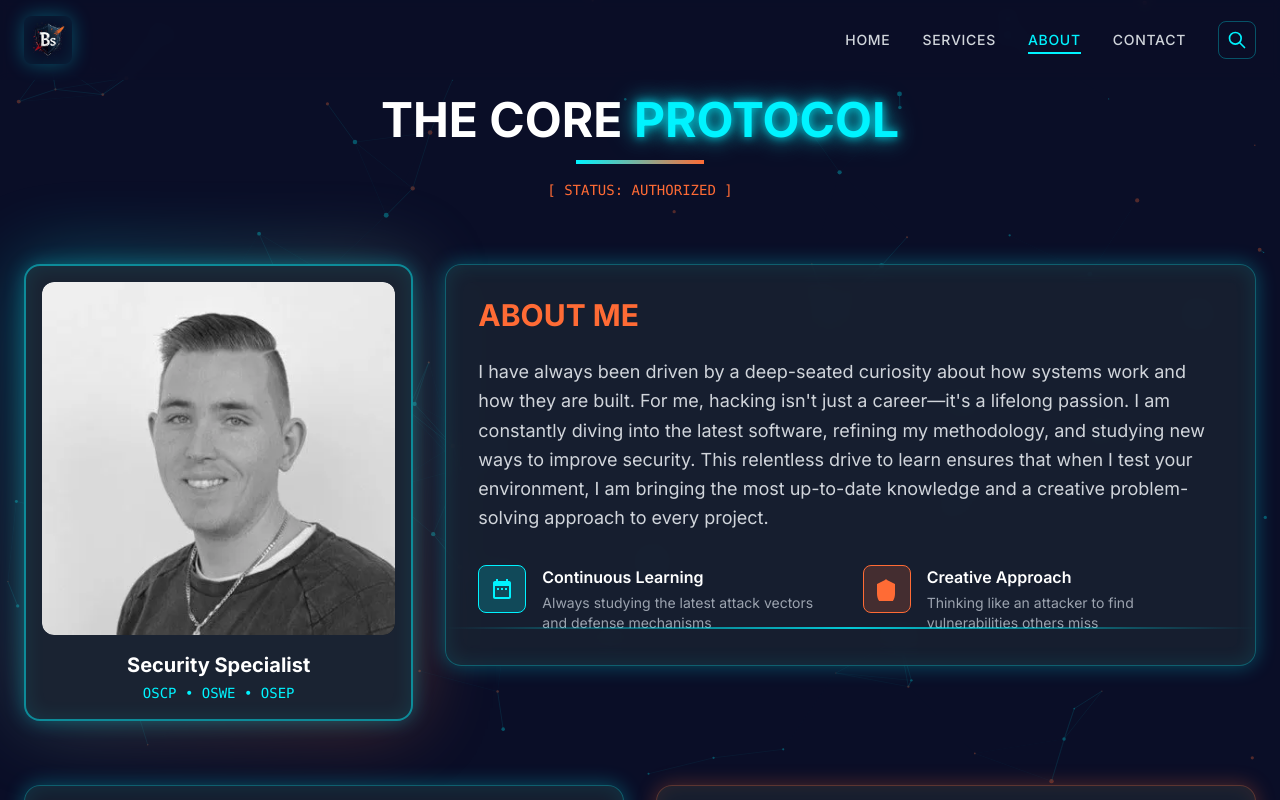
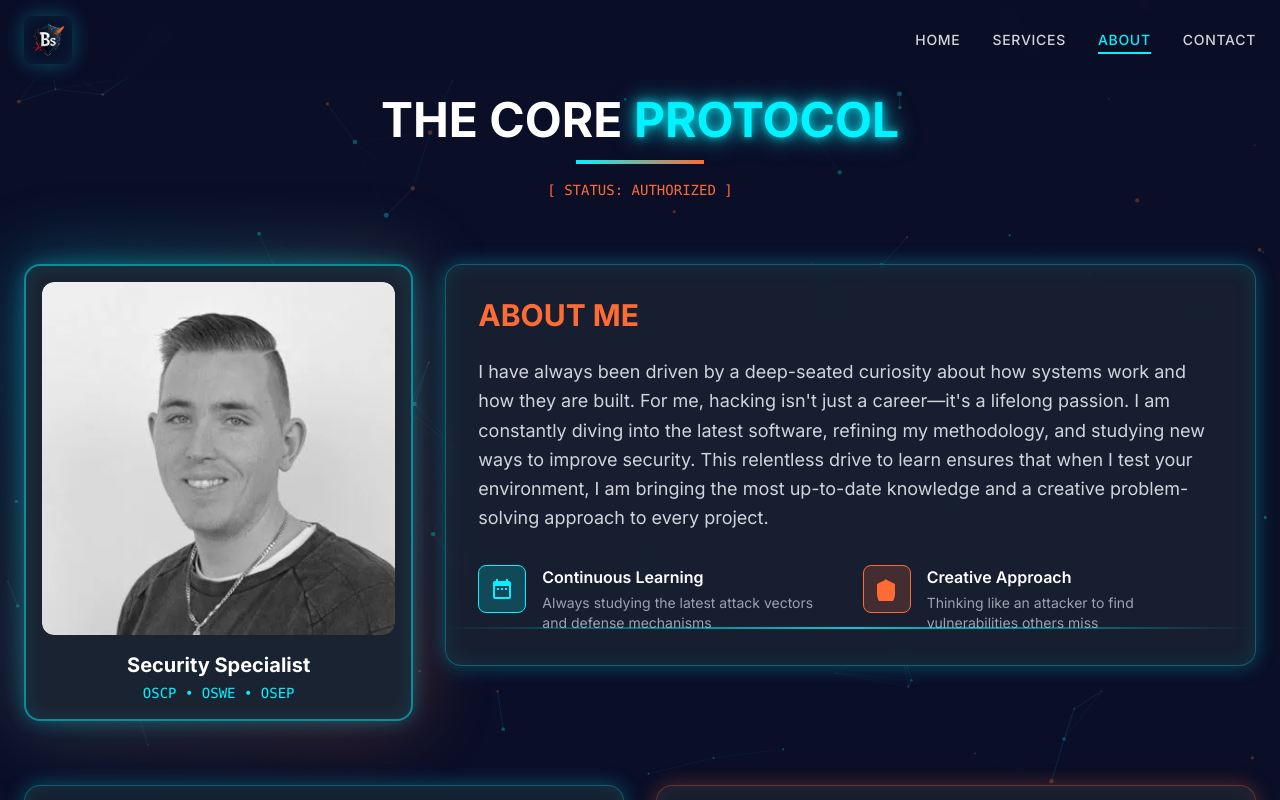
Before and after one commit to versha2709/Bitwise-Security, a Next.js app: page /about in a window 1280 px wide. Shown: the top 800 px of the page. Built offline with nearby package versions, Linux system fonts and the light colour scheme.

Commit message:
search icon removed

```diff
--- a/components/common/Navigation.tsx
+++ b/components/common/Navigation.tsx
@@ -70,23 +70,6 @@ export default function Navigation() {
                 ></span>
               </Link>
             ))}
-
-            {/* Search Icon */}
-            <button className="p-2 rounded-lg border border-cyber-blue/30 hover:border-cyber-blue hover:bg-cyber-blue/10 transition-all duration-300">
-              <svg
-                className="w-5 h-5 text-cyber-blue"
-                fill="none"
-                stroke="currentColor"
-                viewBox="0 0 24 24"
-              >
-                <path
-                  strokeLinecap="round"
-                  strokeLinejoin="round"
-                  strokeWidth={2}
-                  d="M21 21l-6-6m2-5a7 7 0 11-14 0 7 7 0 0114 0z"
-                />
-              </svg>
-            </button>
           </div>
 
           {/* Mobile Menu Button */}
@@ -136,22 +119,6 @@ export default function Navigation() {
                 {link.name}
               </Link>
             ))}
-            <button className="w-full text-left text-sm font-medium tracking-wider text-gray-300 hover:text-cyber-blue transition-all duration-300 py-3 px-4 rounded-lg hover:bg-cyber-blue/5 flex items-center">
-              <svg
-                className="w-5 h-5 text-cyber-blue mr-2"
-                fill="none"
-                stroke="currentColor"
-                viewBox="0 0 24 24"
-              >
-                <path
-                  strokeLinecap="round"
-                  strokeLinejoin="round"
-                  strokeWidth={2}
-                  d="M21 21l-6-6m2-5a7 7 0 11-14 0 7 7 0 0114 0z"
-                />
-              </svg>
-              SEARCH
-            </button>
           </div>
         )}
       </div>
```
